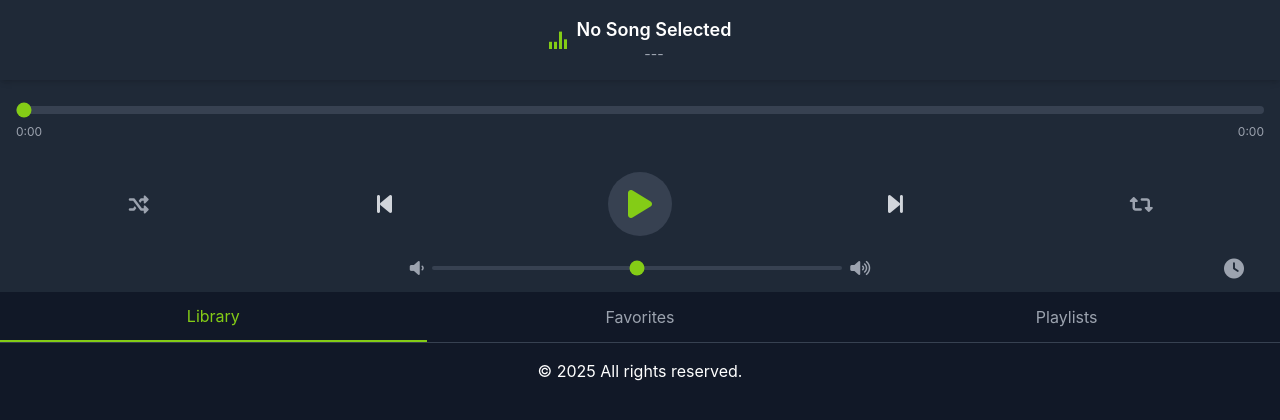
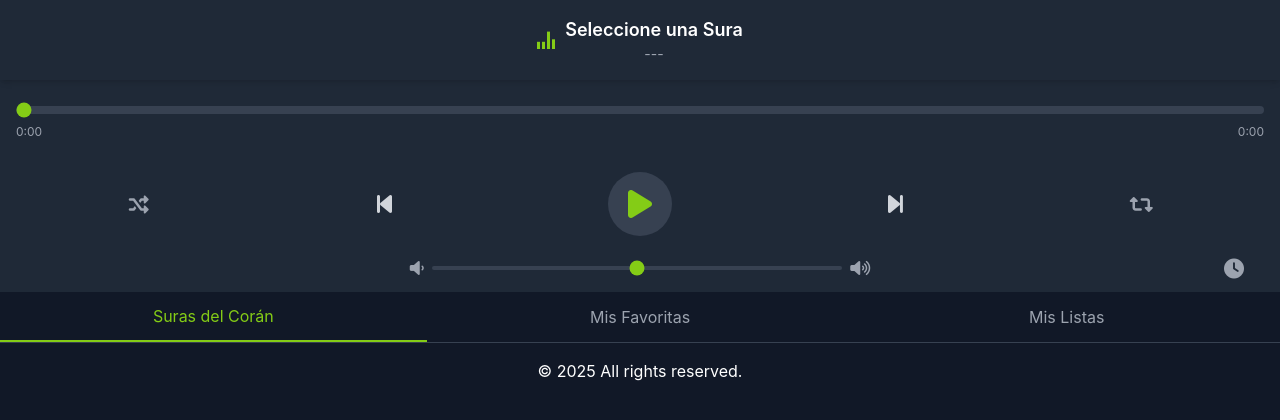
Before and after one commit to shapins/qurspanistr, a Jekyll site: the page built from index.md, in a window 1280 px wide. Shown: the top 420 px of the page. Built offline with Jekyll 4.4.1, drawn with Linux system fonts in a browser that asks for light colours; nearby versions of some CDN libraries; our own code applies the rules of GitHub Pages for plain Markdown files; comment, search, counter and statistics services are not loaded; part of the change alters nothing that is shown.

Commit message:
Update index.md

```diff
--- a/index.md
+++ b/index.md
@@ -138,7 +138,7 @@
                <span></span><span></span><span></span><span></span>
             </div>
             <div>
-                <p id="songTitle" class="text-lg font-semibold truncate">No Song Selected</p>
+                <p id="songTitle" class="text-lg font-semibold truncate">Seleccione una Sura</p>
                 <p id="songArtist" class="text-sm text-gray-400 truncate">---</p>
             </div>
         </div>
@@ -181,9 +181,9 @@
 
     <!-- Tabs for Song Lists -->
     <div class="flex border-b border-gray-700 sticky top-0 bg-gray-900 z-10">
-        <button data-tab="library" class="tab-button flex-1 py-3 text-center text-gray-400 hover:text-white tab-active">Library</button>
-        <button data-tab="favorites" class="tab-button flex-1 py-3 text-center text-gray-400 hover:text-white">Favorites</button>
-        <button data-tab="playlists" class="tab-button flex-1 py-3 text-center text-gray-400 hover:text-white">Playlists</button>
+        <button data-tab="library" class="tab-button flex-1 py-3 text-center text-gray-400 hover:text-white tab-active">Suras del Corán</button>
+        <button data-tab="favorites" class="tab-button flex-1 py-3 text-center text-gray-400 hover:text-white">Mis Favoritas</button>
+        <button data-tab="playlists" class="tab-button flex-1 py-3 text-center text-gray-400 hover:text-white">Mis Listas</button>
     </div>
 
     <!-- Song List Area -->
@@ -194,48 +194,48 @@
         </div>
         <!-- Favorites View -->
         <div id="favoritesView" class="tab-content hidden">
-            <p class="text-gray-500 text-center p-4 hidden" id="noFavoritesMessage">No favorite songs yet.</p>
+            <p class="text-gray-500 text-center p-4 hidden" id="noFavoritesMessage">No tienes Suras favoritas.  Añade algunas!</p>
             <!-- Favorite songs will be injected here -->
         </div>
         <!-- Playlists View -->
         <div id="playlistsView" class="tab-content hidden">
             <div class="p-2">
                 <button id="createPlaylistBtn" class="w-full bg-[#84cc16] hover:bg-[#65a30d] text-white font-semibold py-2 px-4 rounded-lg mb-2">
-                    <i class="fas fa-plus-circle mr-2"></i>Create New Playlist
+                    <i class="fas fa-plus-circle mr-2"></i>Crea una Lista de Reproducción
                 </button>
                  <div id="myPlaylistsContainer">
                     <!-- Playlists will be listed here -->
                  </div>
-                 <p class="text-gray-500 text-center p-4 hidden" id="noPlaylistsMessage">There are no playlists. Create one first!</p>
+                 <p class="text-gray-500 text-center p-4 hidden" id="noPlaylistsMessage">No tienes Listas de Reproducción. Crea una!</p>
             </div>
         </div>
         <!-- Single Playlist Songs View -->
         <div id="singlePlaylistSongsView" class="tab-content hidden">
              <div class="flex items-center justify-between p-2 border-b border-gray-700">
                 <button id="backToPlaylistsBtn" class="text-[#84cc16] hover:text-[#65a30d]">
-                    <i class="fas fa-arrow-left mr-2"></i> Back to Playlists
+                    <i class="fas fa-arrow-left mr-2"></i> Volver a Listas de Reproducción
                 </button>
-                <h3 id="currentPlaylistNameHeader" class="text-lg font-semibold">Playlist Songs</h3>
+                <h3 id="currentPlaylistNameHeader" class="text-lg font-semibold">Listas de Reproducción</h3>
             </div>
             <div id="songsInPlaylistContainer">
                 <!-- Songs in the selected playlist will be injected here -->
             </div>
-             <p class="text-gray-500 text-center p-4 hidden" id="noSongsInPlaylistMessage">This playlist is empty.</p>
+             <p class="text-gray-500 text-center p-4 hidden" id="noSongsInPlaylistMessage">Esta Lista de Reproducción está vacía.</p>
         </div>
     </div>
 
     <!-- Sleep Timer Modal -->
     <div id="sleepTimerModal" class="modal fixed inset-0 bg-black bg-opacity-75 items-center justify-center z-50 p-4">
         <div class="bg-gray-800 p-6 rounded-lg shadow-xl w-full max-w-sm">
-            <h3 id="sleepTimerTitle" class="text-xl font-semibold mb-4 text-center">Sleep Timer</h3>
+            <h3 id="sleepTimerTitle" class="text-xl font-semibold mb-4 text-center">Temporizador de apagado</h3>
             <div id="timerOptions" class="grid grid-cols-2 gap-3">
-                <button data-minutes="15" class="bg-gray-700 hover:bg-[#84cc16] hover:text-gray-900 font-semibold py-3 px-4 rounded-lg">15 Minutes</button>
-                <button data-minutes="30" class="bg-gray-700 hover:bg-[#84cc16] hover:text-gray-900 font-semibold py-3 px-4 rounded-lg">30 Minutes</button>
-                <button data-minutes="60" class="bg-gray-700 hover:bg-[#84cc16] hover:text-gray-900 font-semibold py-3 px-4 rounded-lg">60 Minutes</button>
-                <button data-minutes="0" class="bg-gray-700 hover:bg-pink-500 font-semibold py-3 px-4 rounded-lg">Turn Off</button>
+                <button data-minutes="15" class="bg-gray-700 hover:bg-[#84cc16] hover:text-gray-900 font-semibold py-3 px-4 rounded-lg">15 Minutos</button>
+                <button data-minutes="30" class="bg-gray-700 hover:bg-[#84cc16] hover:text-gray-900 font-semibold py-3 px-4 rounded-lg">30 Minutos</button>
+                <button data-minutes="60" class="bg-gray-700 hover:bg-[#84cc16] hover:text-gray-900 font-semibold py-3 px-4 rounded-lg">60 Minutos</button>
+                <button data-minutes="0" class="bg-gray-700 hover:bg-pink-500 font-semibold py-3 px-4 rounded-lg">Cancelar</button>
             </div>
             <div class="flex justify-center mt-4">
-                <button id="cancelSleepTimerBtn" class="bg-gray-600 hover:bg-gray-700 text-white font-semibold py-2 px-6 rounded-lg">Cancel</button>
+                <button id="cancelSleepTimerBtn" class="bg-gray-600 hover:bg-gray-700 text-white font-semibold py-2 px-6 rounded-lg">Cerrar</button>
             </div>
         </div>
     </div>
@@ -244,11 +244,11 @@
     <!-- Modal for Creating Playlist -->
     <div id="createPlaylistModal" class="modal fixed inset-0 bg-black bg-opacity-75 items-center justify-center z-50 p-4">
         <div class="bg-gray-800 p-6 rounded-lg shadow-xl w-full max-w-md">
-            <h3 class="text-xl font-semibold mb-4">Create New Playlist</h3>
+            <h3 class="text-xl font-semibold mb-4">Crea una Lista de Reproducción</h3>
             <input type="text" id="newPlaylistName" placeholder="Playlist Name" class="w-full p-2 rounded bg-gray-700 border border-gray-600 focus:border-[#84cc16] outline-none mb-4">
             <div class="flex justify-end space-x-2">
-                <button id="cancelCreatePlaylistBtn" class="bg-gray-600 hover:bg-gray-700 text-white font-semibold py-2 px-4 rounded-lg">Cancel</button>
-                <button id="savePlaylistBtn" class="bg-[#84cc16] hover:bg-[#65a30d] text-white font-semibold py-2 px-4 rounded-lg">Create</button>
+                <button id="cancelCreatePlaylistBtn" class="bg-gray-600 hover:bg-gray-700 text-white font-semibold py-2 px-4 rounded-lg">Cancelar</button>
+                <button id="savePlaylistBtn" class="bg-[#84cc16] hover:bg-[#65a30d] text-white font-semibold py-2 px-4 rounded-lg">Crear</button>
             </div>
         </div>
     </div>
@@ -261,15 +261,28 @@
             <div id="playlistSelectionContainer" class="max-h-60 overflow-y-auto custom-scrollbar mb-4 border border-gray-700 rounded-md p-2">
                 <!-- Available playlists for selection -->
             </div>
-            <p id="noPlaylistsForAddingMessage" class="text-gray-400 mb-4 hidden">No playlists available. Create one first!</p>
+            <p id="noPlaylistsForAddingMessage" class="text-gray-400 mb-4 hidden">No hay Listas de Reproducción. Crea una!</p>
             <div class="flex justify-end space-x-2">
-                <button id="cancelAddToPlaylistBtn" class="bg-gray-600 hover:bg-gray-700 text-white font-semibold py-2 px-4 rounded-lg">Cancel</button>
+                <button id="cancelAddToPlaylistBtn" class="bg-gray-600 hover:bg-gray-700 text-white font-semibold py-2 px-4 rounded-lg">Cancelar</button>
             </div>
         </div>
     </div>
 
+
+<!-- Custom Confirmation Modal Added last -->
+    <div id="confirmModal" class="modal fixed inset-0 bg-black bg-opacity-75 items-center justify-center z-50 p-4">
+        <div class="bg-gray-800 p-6 rounded-lg shadow-xl w-full max-w-sm">
+            <p id="confirmMessage" class="text-white text-lg mb-4 text-center">Are you sure?</p>
+            <div class="flex justify-around">
+                <button id="confirmCancelBtn" class="bg-gray-600 hover:bg-gray-700 text-white font-semibold py-2 px-6 rounded-lg">Cancel</button>
+                <button id="confirmOkBtn" class="bg-red-600 hover:bg-red-700 text-white font-semibold py-2 px-6 rounded-lg">Delete</button>
+            </div>
+        </div>
+    </div>
+
+
     <!-- Toast Notification -->
-    <div id="toastNotification" class="toast">This is a toast message!</div>
+    <div id="toastNotification" class="toast">Esto es una notificación!</div>
 
 
     <script type="module">
@@ -286,7 +299,8 @@
             projectId: "quranspanishstream",
             storageBucket: "quranspanishstream.firebasestorage.app",
             messagingSenderId: "228678837949",
-            appId: "1:228678837949:web:6205f74be18abc507eb9d4"
+            appId: "1:228678837949:web:6205f74be18abc507eb9d4",
+            measurementId: "G-2EYQKPKGB3"
 
         };
         const appId = typeof __app_id !== 'undefined' ? __app_id : 'audio-player-default-app';
@@ -422,7 +436,7 @@
                 }
             } catch (error) {
                 console.error("Authentication error:", error);
-                showToast("Error connecting to services. Data might not save.", 5000);
+                showToast("Error de conexión. Los datos no serán guardados.", 5000);
             }
         }
 
@@ -439,13 +453,13 @@
             }
 
             if (activeTab === 'favorites') {
-                songTitleDisplay.textContent = "No Songs in Favorites";
+                songTitleDisplay.textContent = "No tines Suras en Favoritas.";
             } else if (activeTab === 'playlists' && !currentOpenPlaylistId) {
-                songTitleDisplay.textContent = "No Songs in Playlist";
+                songTitleDisplay.textContent = "No has añadido Suras a Listas de Reproducción";
             } else if (activeTab === 'playlists' && currentOpenPlaylistId) {
-                songTitleDisplay.textContent = "This Playlist is Empty";
+                songTitleDisplay.textContent = "Esta Lista de Reproducción está vacía.";
             } else {
-                songTitleDisplay.textContent = "No Song Selected";
+                songTitleDisplay.textContent = "Selecciona una Sura";
             }
             songArtistDisplay.textContent = "---";
         }
@@ -568,7 +582,7 @@
             audioPlayer.loop = isLoop;
             loopBtn.classList.toggle('text-[#84cc16]', isLoop);
             loopBtn.classList.toggle('text-gray-400', !isLoop);
-            showToast(isLoop ? "Loop current track enabled" : "Loop current track disabled");
+            showToast(isLoop ? "Audio Loop Activado" : "Audio Loop desactivado");
         });
 
         shuffleBtn.addEventListener('click', function() {
@@ -590,7 +604,7 @@
 
             updateSelectedSongUI();
             updateNowPlayingIndicator();
-            showToast(isShuffle ? "Shuffle enabled" : "Shuffle disabled");
+            showToast(isShuffle ? "Reproducción aleatoria activada" : "Reproducción aleatoria desactivada");
         });
 
 
@@ -635,7 +649,7 @@
         function renderSongList(container, tracklistToRender, isPlaylistContext, playlistIdForContext) {
             container.innerHTML = '';
             if (!tracklistToRender || tracklistToRender.length === 0) {
-                 if (container === libraryView) container.innerHTML = '<p class="text-gray-500 text-center p-4">Library is empty.</p>';
+                 if (container === libraryView) container.innerHTML = '<p class="text-gray-500 text-center p-4">No hay Audios Disponibles.</p>';
                 return;
             }
 
@@ -804,13 +818,13 @@
                 }
             }, function(error) {
                 console.error("Error loading user document:", error);
-                showToast("Could not load user data.", 4000);
+                showToast("No se pudo bajar los datos.", 4000);
             });
         }
 
         async function toggleFavorite(songId, iconElement) {
             if (!userId || !dbUserDocRef) {
-                showToast("Cannot save favorite. Not connected.", 3000); return;
+                showToast("No se pudo añadir a Favoritas. No hay conexión.", 3000); return;
             }
 
             iconElement.classList.toggle('text-pink-500');
@@ -820,11 +834,11 @@
 
             try {
                 await setDoc(dbUserDocRef, { favoriteSongIds: operation }, { merge: true });
-                showToast(isCurrentlyFavorite ? "Removed from Favorites" : "Added to Favorites");
+                showToast(isCurrentlyFavorite ? "Eliminada de Favoritas" : "Añadida a Favoritas");
             } catch (error) {
                 iconElement.classList.toggle('text-pink-500');
                 console.error("Error updating favorites:", error);
-                showToast("Error saving favorite.", 3000);
+                showToast("No se pudo actualizar tus Favoritas.", 3000);
             }
         }
 
@@ -942,14 +956,14 @@
 
         savePlaylistBtn.addEventListener('click', async function() {
             if (!userId || !dbPlaylistsCollectionRef) {
-                 showToast("Cannot save playlist. Not connected.", 3000); return;
+                 showToast("No se pudo guardar tu Lista. No hay conexión.", 3000); return;
             }
             const playlistName = newPlaylistNameInput.value.trim();
             if (!playlistName) {
-                showToast("Playlist name cannot be empty.", 3000); return;
+                showToast("El nombre de la Lista no se puede dejar en blanco.", 3000); return;
             }
             if (playlists.find(function(p) { return p.name.toLowerCase() === playlistName.toLowerCase(); })) {
-                showToast("A playlist with this name already exists.", 3000); return;
+                showToast("Ya existe una Lista con ese nombre.", 3000); return;
             }
             try {
                 await addDoc(dbPlaylistsCollectionRef, {
@@ -961,7 +975,7 @@
                 showToast(`Playlist "${playlistName}" created.`);
             } catch (error) {
                 console.error("Error creating playlist:", error);
-                showToast("Error creating playlist.", 3000);
+                showToast("Hubo un error al crear la lista de reproducción.", 3000);
             }
         });
 
@@ -1012,7 +1026,7 @@
                         const buttonTarget = e.target.closest('button[data-action="delete-playlist"]');
                         if (buttonTarget) {
                             const playlistId = buttonTarget.dataset.playlistId;
-                            if (confirm(`Are you sure you want to delete the playlist "${playlist.name}"? This cannot be undone.`)) {
+                            if (confirm(`Está seguro que quiere borrar esta lista de reproducción?  "${playlist.name}"? Esto no tiene vuelta atrás.`)) {
                                 deletePlaylist(playlistId);
                             }
                         } else {
@@ -1084,7 +1098,7 @@
                 showToast(`Added to playlist "${playlist ? playlist.name : 'playlist'}".`);
             } catch (error) {
                 console.error("Error adding song to playlist:", error);
-                showToast("Error adding song to playlist.", 3000);
+                showToast("No se pudo añadir a la lista de reproducción.", 3000);
             }
         }
 
@@ -1099,7 +1113,7 @@
                 showToast(`Removed from playlist "${playlist ? playlist.name : 'playlist'}".`);
             } catch (error) {
                 console.error("Error removing song from playlist:", error);
-                showToast("Error removing song.", 3000);
+                showToast("No se pudo eliminar de la lista de reproducción.", 3000);
             }
         }
 
```
